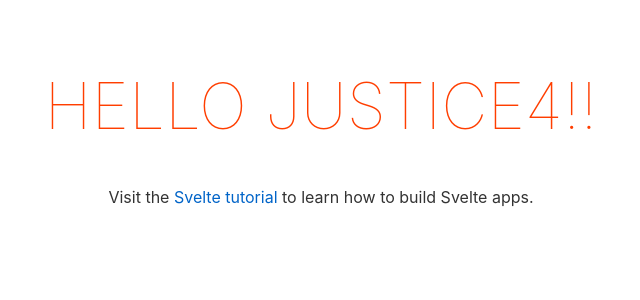
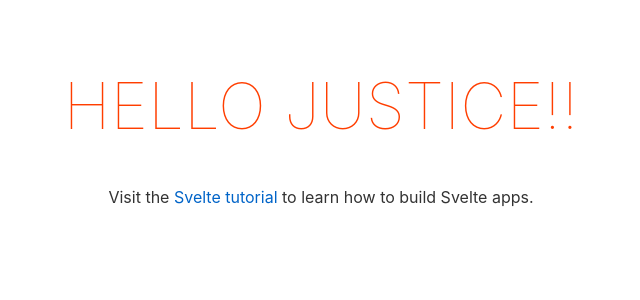
Before and after one commit to misaiahhpro/sv-vendor-portal, a Svelte app: page / in a window 1280 px wide. Shown: the top 300 px of the page, without its empty margins (319-959 px from the left). Built offline with nearby package versions, Linux system fonts and the light colour scheme.

Commit message:
reverted test changes

```diff
--- a/src/main.ts
+++ b/src/main.ts
@@ -3,7 +3,7 @@ import App from './App.svelte';
 const app = new App({
 	target: document.body,
 	props: {
-		name: 'justice4!'
+		name: 'justice!'
 	}
 });
 
```
